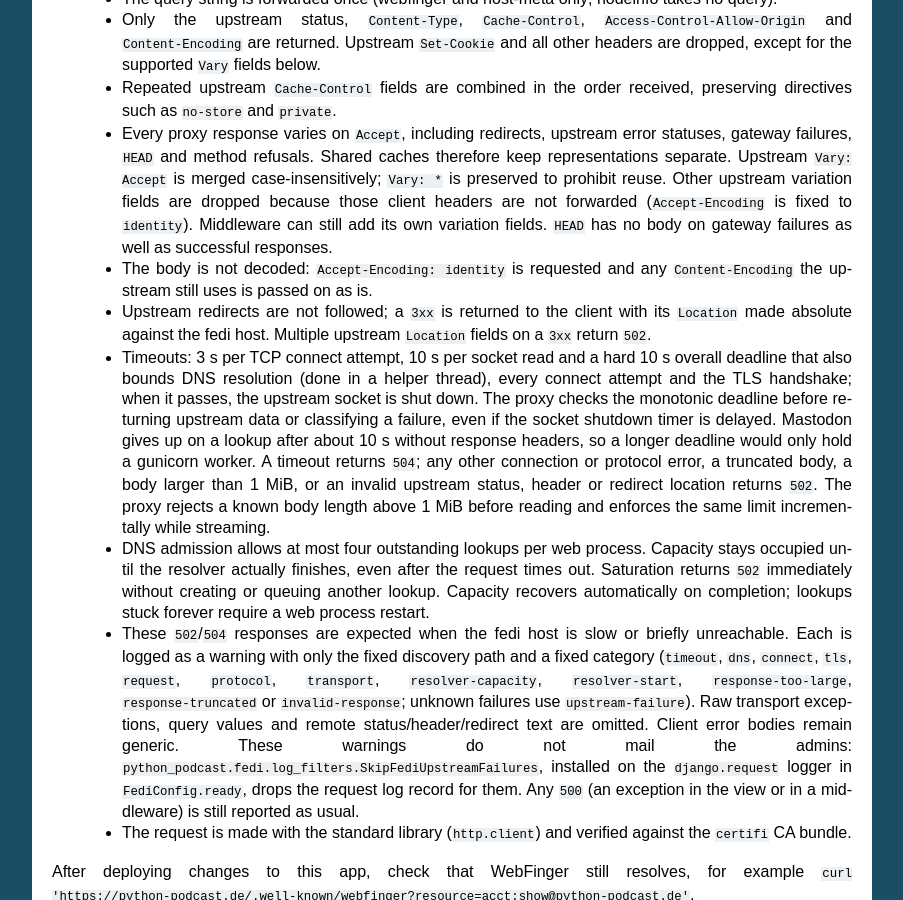
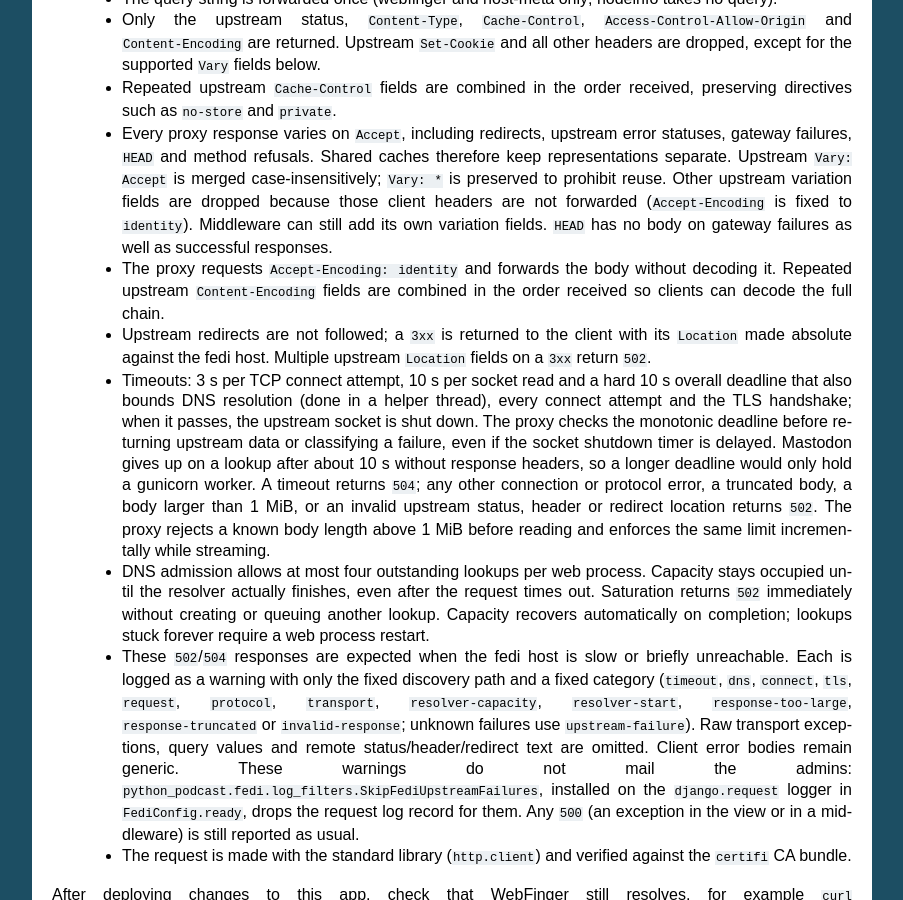
Before and after one commit to ephes/python-podcast, a Sphinx documentation site: the page built from docs/fediverse.rst, in a window 1280 px wide and 900 px high, scrolled down 417 px. Shown: the whole window, without its empty margins (198-1101 px from the left). Built offline with Sphinx 7.4.7, drawn with Linux system fonts in a browser that asks for light colours.

Commit message:
Preserve upstream discovery content codings in wire order

```diff
--- a/CHANGELOG.rst
+++ b/CHANGELOG.rst
@@ -3,6 +3,9 @@ Changelog
 
 Unreleased
 ----------
+
+* Preserve all upstream ``Content-Encoding`` fields in wire order on Fediverse
+  discovery responses.
 
 * Resolve profile edits by account ID and redirect to the profile URL for the
   username loaded from that account. Return 404 if the account is missing.
--- a/docs/fediverse.rst
+++ b/docs/fediverse.rst
@@ -38,8 +38,9 @@ domain while the actual server runs at ``https://fedi.python-podcast.de``. Since
      not forwarded (``Accept-Encoding`` is fixed to ``identity``). Middleware
      can still add its own variation fields. ``HEAD`` has no body on gateway
      failures as well as successful responses.
-   * The body is not decoded: ``Accept-Encoding: identity`` is requested and
-     any ``Content-Encoding`` the upstream still uses is passed on as is.
+   * The proxy requests ``Accept-Encoding: identity`` and forwards the body
+     without decoding it. Repeated upstream ``Content-Encoding`` fields are
+     combined in the order received so clients can decode the full chain.
    * Upstream redirects are not followed; a ``3xx`` is returned to the client
      with its ``Location`` made absolute against the fedi host.
      Multiple upstream ``Location`` fields on a ``3xx`` return ``502``.
```
Also changed, not shown: 2 other files.
